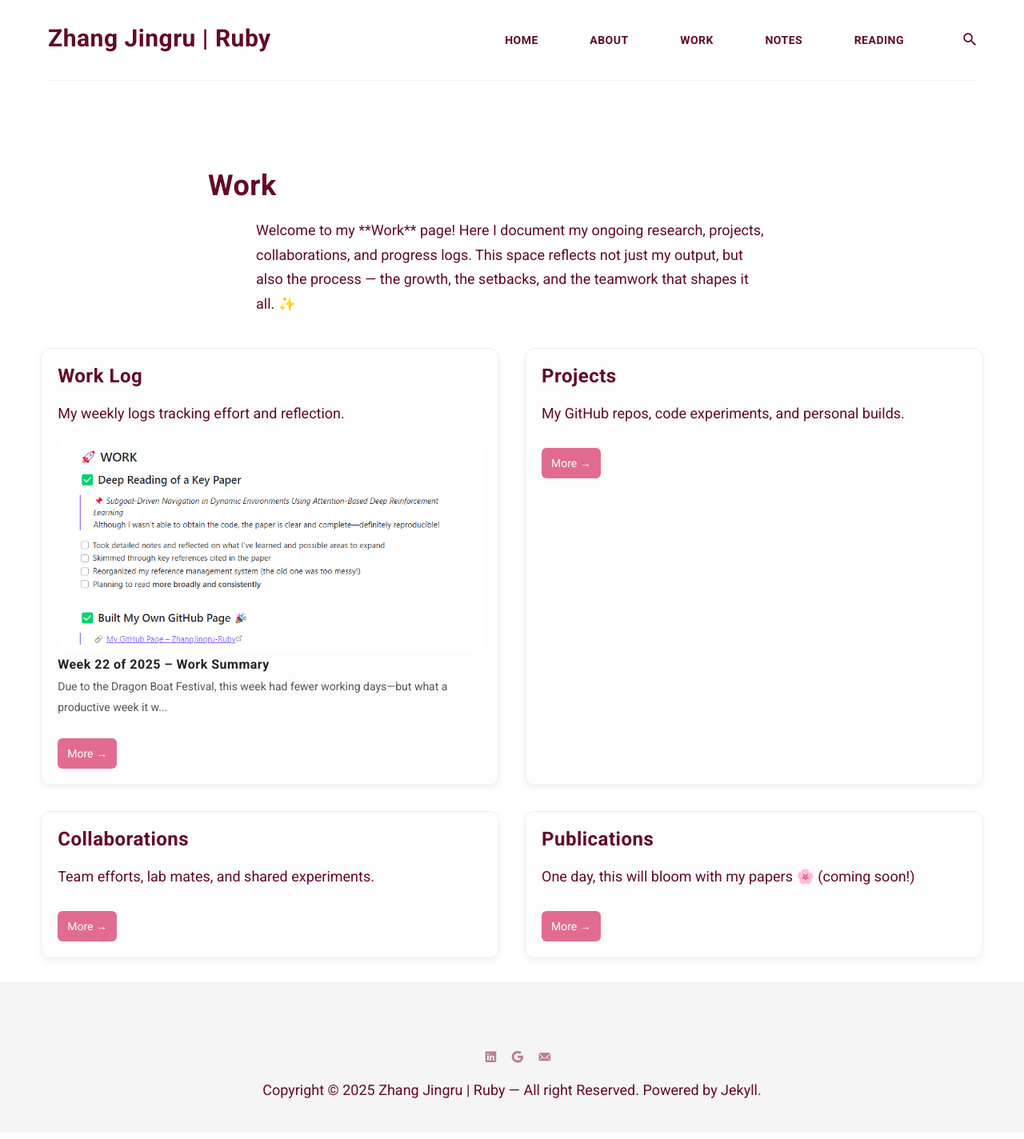
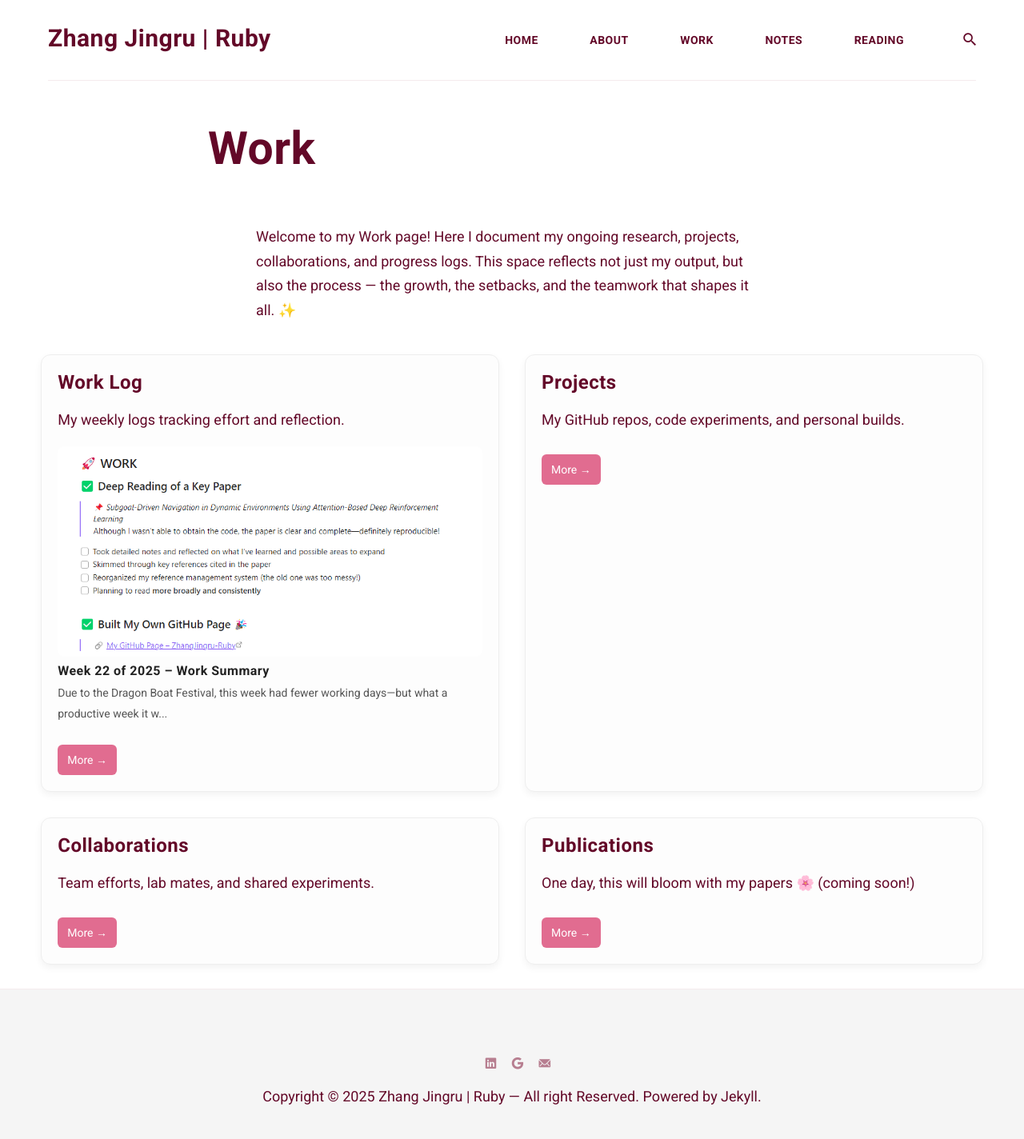
Before and after one commit to ZhangJingru-Ruby/ZhangJingru-Ruby.github.io, a Jekyll site: the page built from _pages/work.md, in a window 1280 px wide. Shown: the whole page at 80% size. Built offline with Jekyll 4.4.1, drawn with Linux system fonts in a browser that asks for light colours; nearby versions of some CDN libraries.

```diff
--- a/_pages/work.md
+++ b/_pages/work.md
@@ -1,12 +1,11 @@
 ---
 layout: page
+title: Work
 permalink: /work/
 ---
 
-<h1 class="page-title work-title">Work</h1>
-
 <div class="work-intro">
-  Welcome to my **Work** page!
+  Welcome to my Work page!
   Here I document my ongoing research, projects, collaborations, and progress logs.
   This space reflects not just my output, but also the process — the growth, the setbacks, and the teamwork that shapes it all. ✨
 </div>
```
